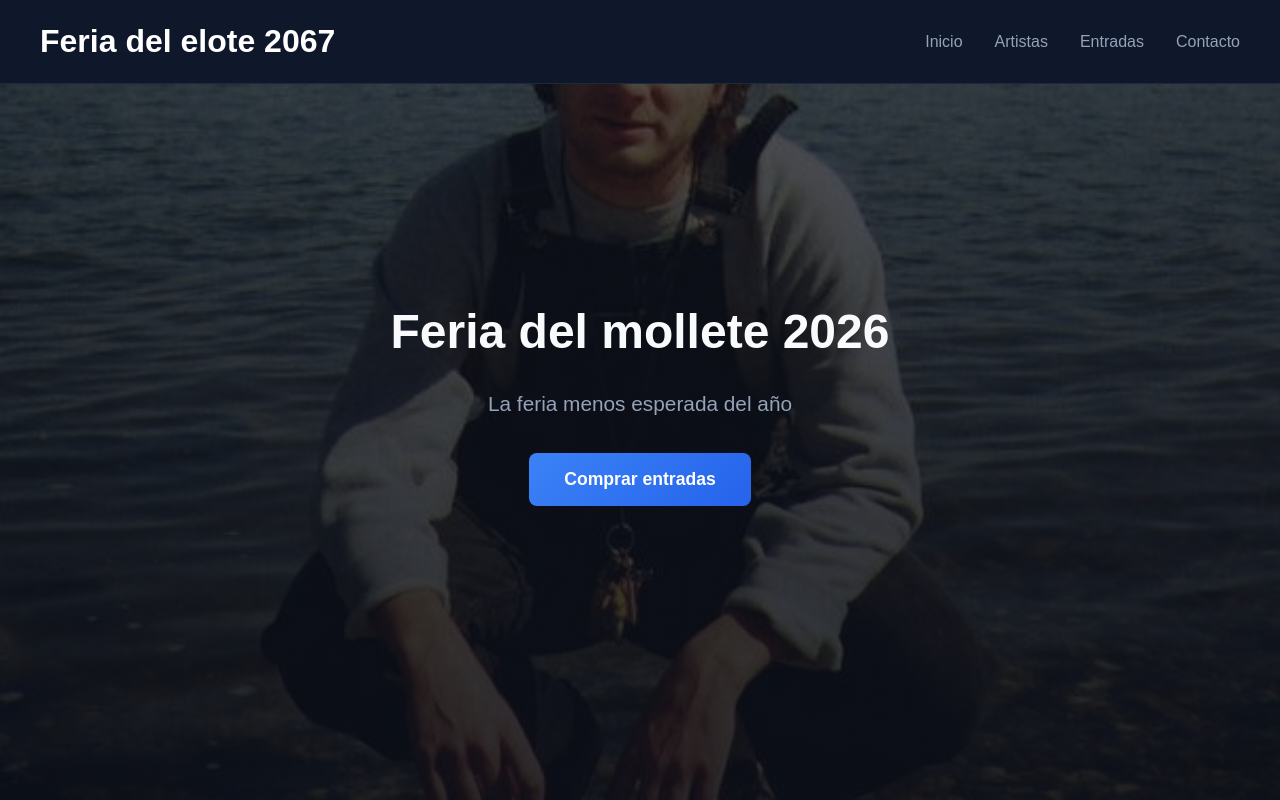
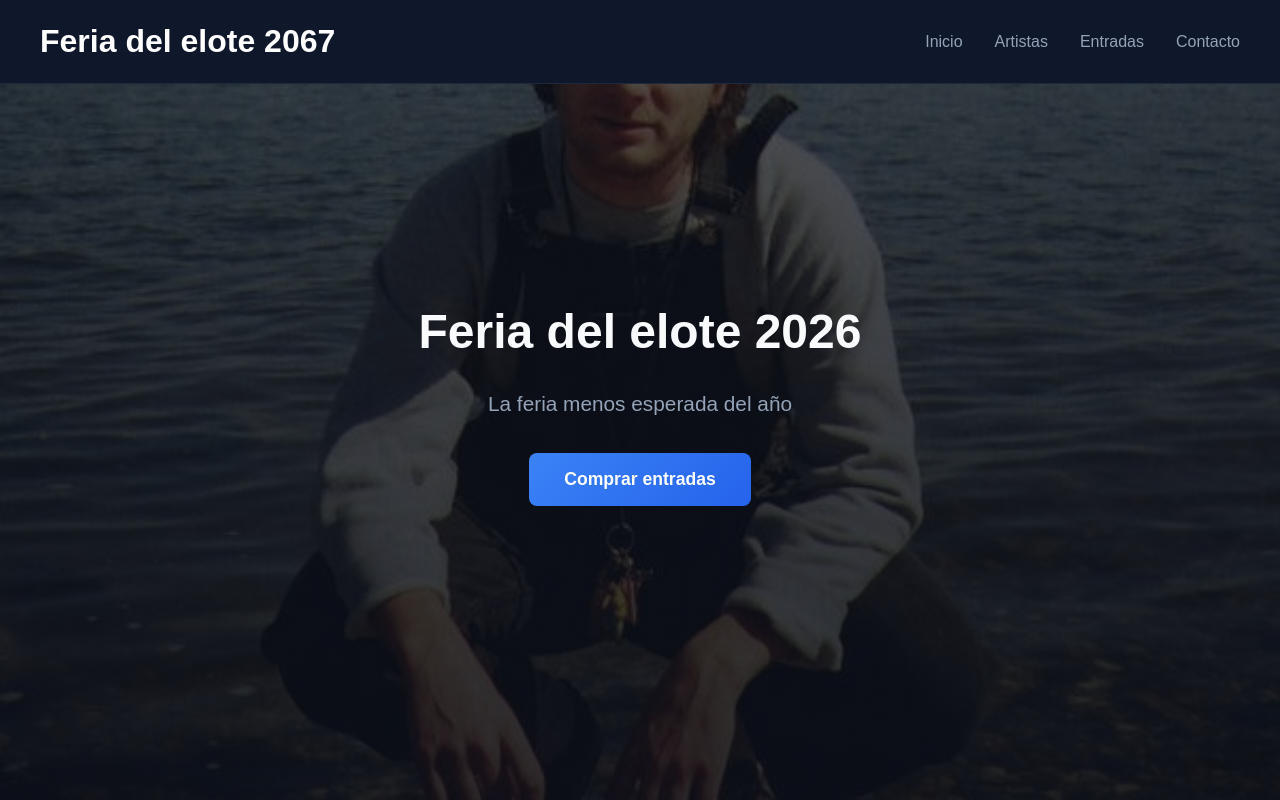
Before and after one commit to Luisxd2009/Luisxd2009.github.io, a plain HTML site: page index.html in a window 1280 px wide. Shown: the top 800 px of the page. Drawn offline with Linux system fonts and the light colour scheme.

Commit message:
Update index.html

```diff
--- a/index.html
+++ b/index.html
@@ -22,7 +22,7 @@
 
     <main>
         <section id="hero">
-            <h1>Feria del mollete  2026</h1>
+            <h1>Feria del elote 2026</h1>
             <p>La feria menos esperada del año</p>
             <button class="cta-button">Comprar entradas</button>
         </section>
```
